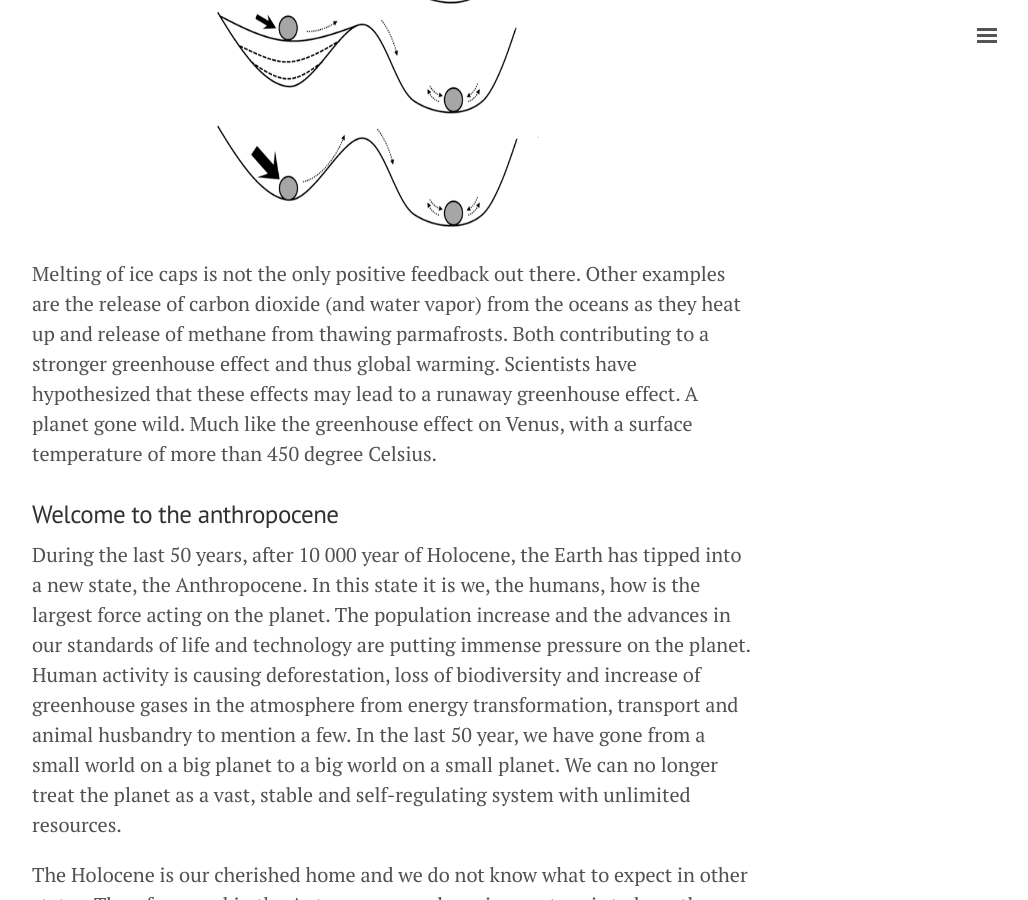
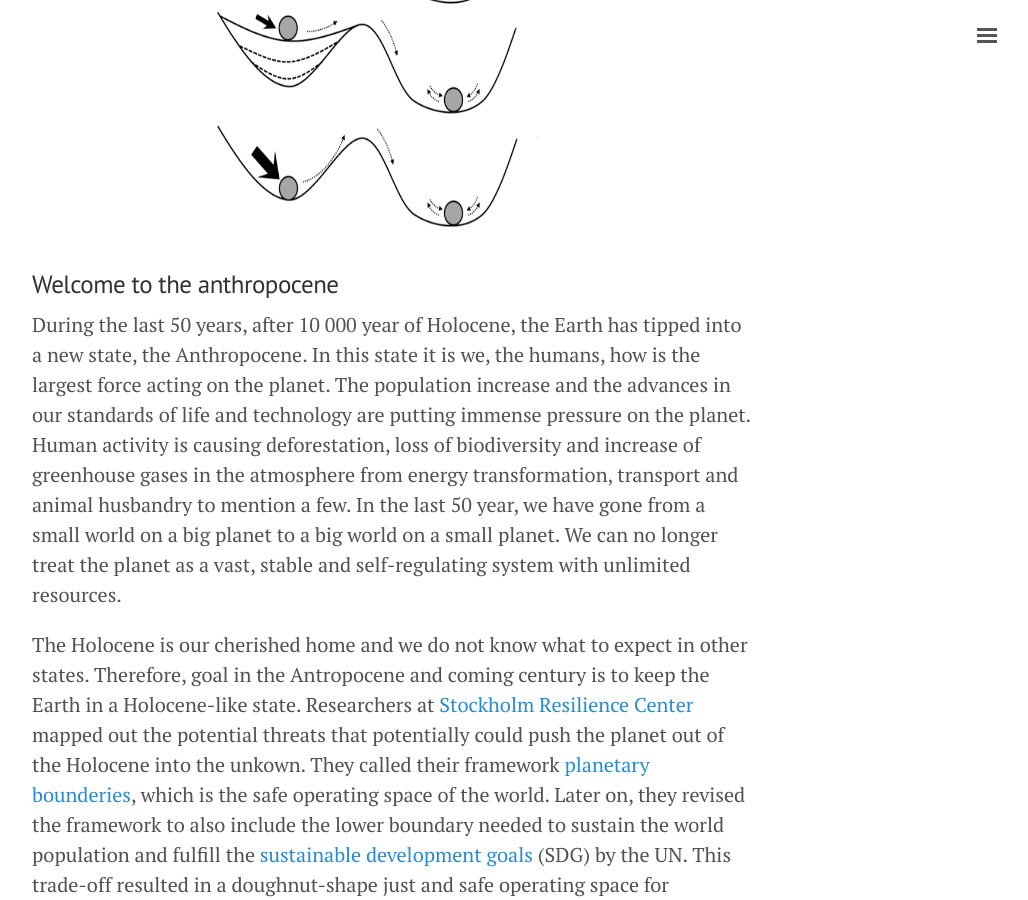
Before and after one commit to sebaheg/sebaheg.github.io, a Jekyll site: the page built from _posts/2017-09-24-Climate-Change.md, in a window 1280 px wide and 900 px high, scrolled down 2224 px. Shown: the whole window, without its empty margins (248-1276 px from the left). Built offline with Jekyll 4.4.1, drawn with Linux system fonts in a browser that asks for light colours; comment, search, counter and statistics services are not loaded.

Commit message:
Update climate change.

```diff
--- a/_posts/2017-09-24-Climate-Change.md
+++ b/_posts/2017-09-24-Climate-Change.md
@@ -22,9 +22,6 @@ The concept of planetary feedback is commonly referred to as resilience by clima
 <p align="center">
   <img width="350" height="350" src="/images/tipping-points.png">
 </p>
-
-Melting of ice caps is not the only positive feedback out there. Other examples are the release of carbon dioxide (and water vapor) from the oceans as they heat up and release of methane from thawing parmafrosts. Both contributing to a stronger greenhouse effect and thus global warming. Scientists have hypothesized that these effects may lead to a runaway greenhouse effect. A planet gone wild. Much like the greenhouse effect on Venus, with a surface temperature of more than 450 degree Celsius.
-
 
 ### Welcome to the anthropocene
 During the last 50 years, after 10 000 year of Holocene, the Earth has tipped into a new state, the Anthropocene. In this state it is we, the humans, how is the largest force acting on the planet. The population increase and the advances in our standards of life and technology are putting immense pressure on the planet. Human activity is causing deforestation, loss of biodiversity and increase of greenhouse gases in the atmosphere from energy transformation, transport and animal husbandry to mention a few. In the last 50 year, we have gone from a small world on a big planet to a big world on a small planet. We can no longer treat the planet as a vast, stable and self-regulating system with unlimited resources.
```
